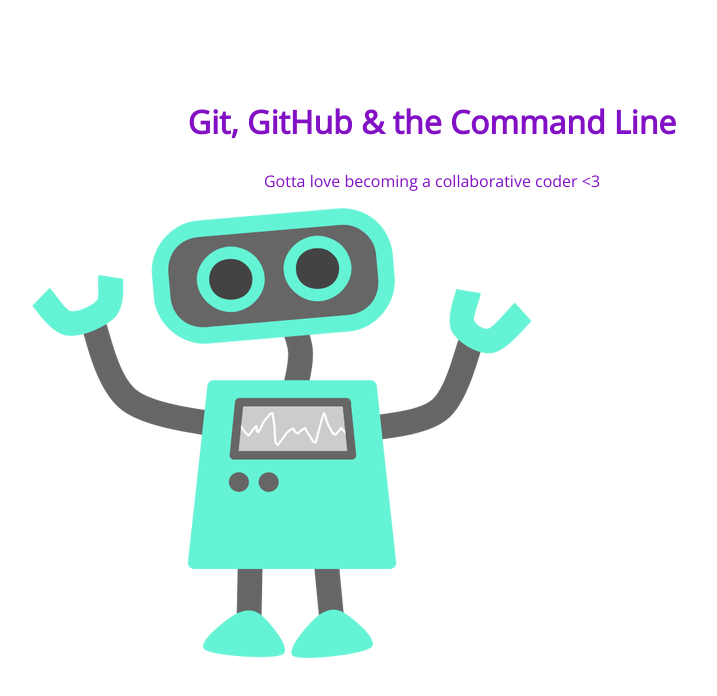
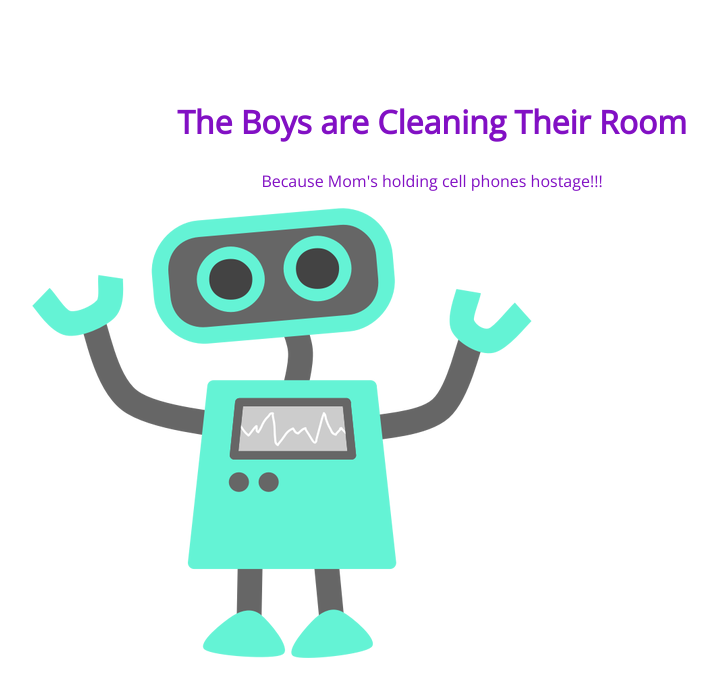
Before and after one commit to amc538/105-project, a plain HTML site: page index.html in a window 1280 px wide. Shown: the whole page, without its empty margins (208-925 px from the left). Drawn offline with nearby package versions, Linux system fonts and the light colour scheme.

Commit message:
edited h1 & p

```diff
--- a/index.html
+++ b/index.html
@@ -8,8 +8,8 @@
 </head>
 <body>
 	<section>
-		<h1>Git, GitHub & the Command Line</h1>
-		<p>Gotta love becoming a collaborative coder <3</p>
+		<h1>The Boys are Cleaning Their Room</h1>
+		<p>Because Mom's holding cell phones hostage!!!</p>
 		<img src="img/happy-blue-robot.png">
 	</section>
 </body>
```
